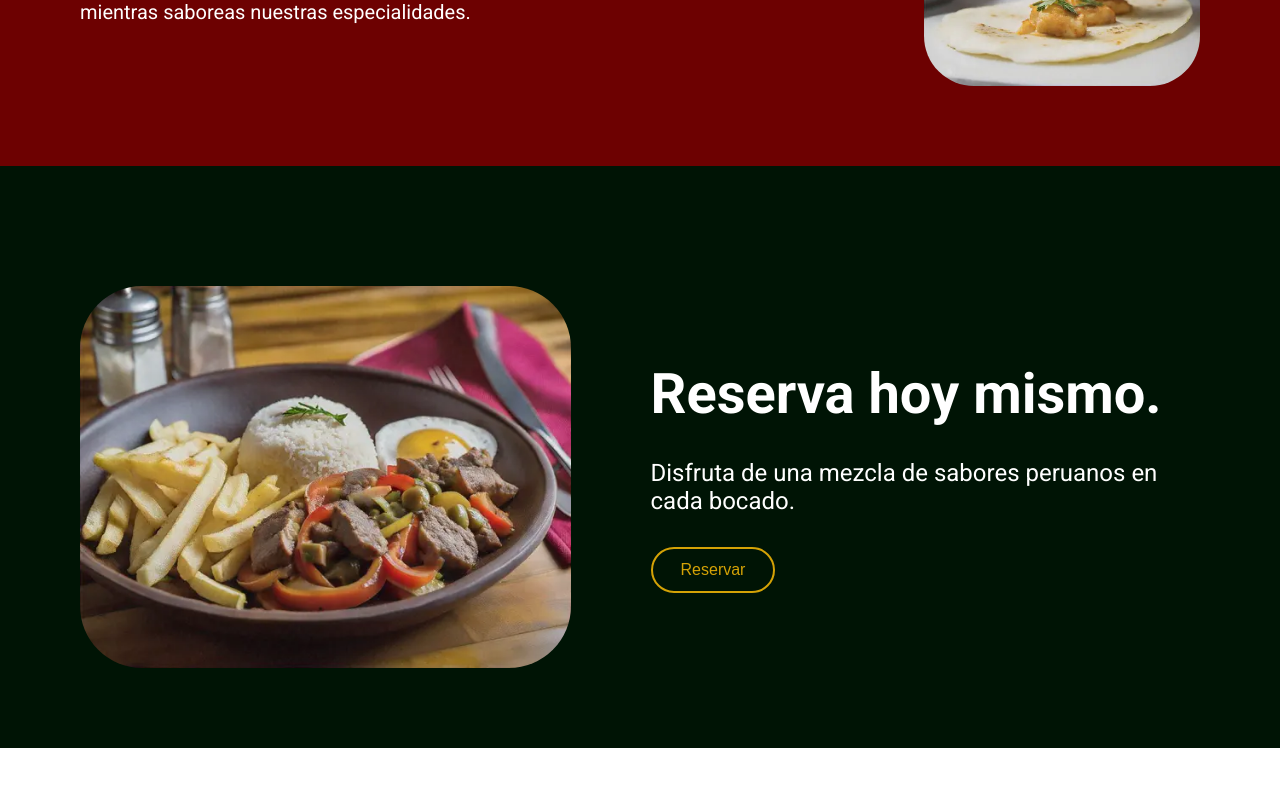
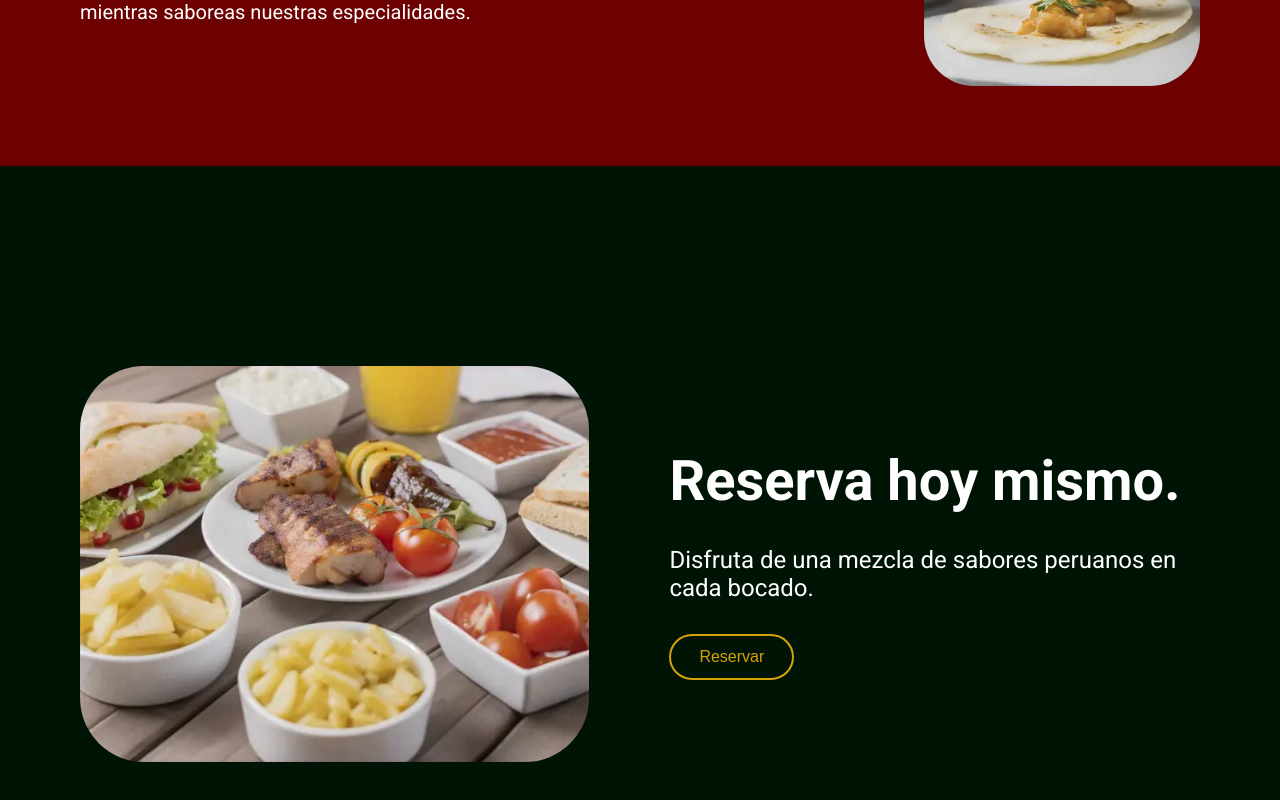
Before and after one commit to LuaGR/dilvant-landing, an Angular app: page / in a window 1280 px wide. Shown: the part 2574-3374 px from the top of the page. Before the commit the page ends 3322 px from the top, so only its background shows below. Built offline with nearby package versions, Linux system fonts and the light colour scheme.

Commit message:
feature: add classes in reservation

```diff
--- a/src/app/components/main/components/reservation/reservation.component.css
+++ b/src/app/components/main/components/reservation/reservation.component.css
@@ -8,12 +8,13 @@
   padding-top: 40px;
 }
 
-.left-container {
-  width: 634px;
+.right-container {
+  width: 600px;
   display: flex;
   flex-direction: column;
   justify-content: center;
   gap: 32px;
+  padding-block: 80px;
 }
 
 h2 {
@@ -24,15 +25,15 @@ p {
   font-size: 24px
 }
 
-.right-container {
+.left-container {
   display: flex;
   justify-content: center;
   align-items: center;
   overflow: hidden;
 }
 .image-food {
-  width: 100%; /* Hace que la imagen ocupe el 100% del ancho de su contenedor */
-  max-width: 566px; /* Define un tamaño máximo para la imagen */
-  height: auto; /* Mantiene las proporciones de la imagen */
-  border-radius: 62px;
+  width: 100%;
+  max-width: 600px;
+  height: auto;
+  border-radius: 64px;
 }
--- a/src/app/components/main/components/reservation/reservation.component.html
+++ b/src/app/components/main/components/reservation/reservation.component.html
@@ -1,8 +1,8 @@
 <section class="presentation-container">
-  <aside class="right-container">
-    <img src="/presentation/lomo.webp" alt="lomo saltado" class="image-food" width="566" height="460">
+  <aside class="left-container">
+    <img src="/reservation/mesa-menu.webp" alt="menú" class="image-food" width="600" height="488">
   </aside>
-  <article class="left-container">
+  <article class="right-container">
     <div>
       <h2>Reserva hoy mismo.</h2>
     </div>
--- a/src/app/components/main/main.component.css
+++ b/src/app/components/main/main.component.css
@@ -24,3 +24,6 @@ app-unique-experience, app-reservation{
 app-favorite-dish {
   color: var(--title-black);
 }
+app-reservation {
+  padding: 160px 80px;
+}
```
